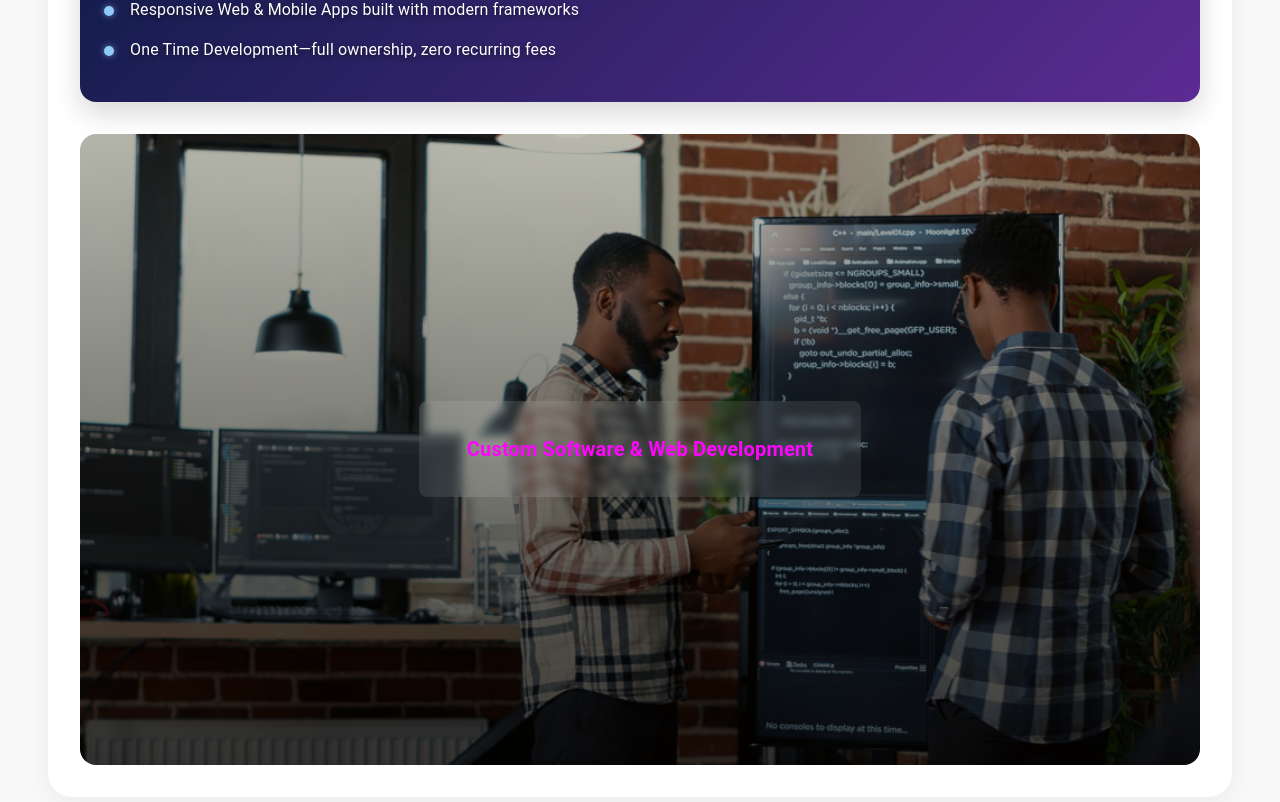
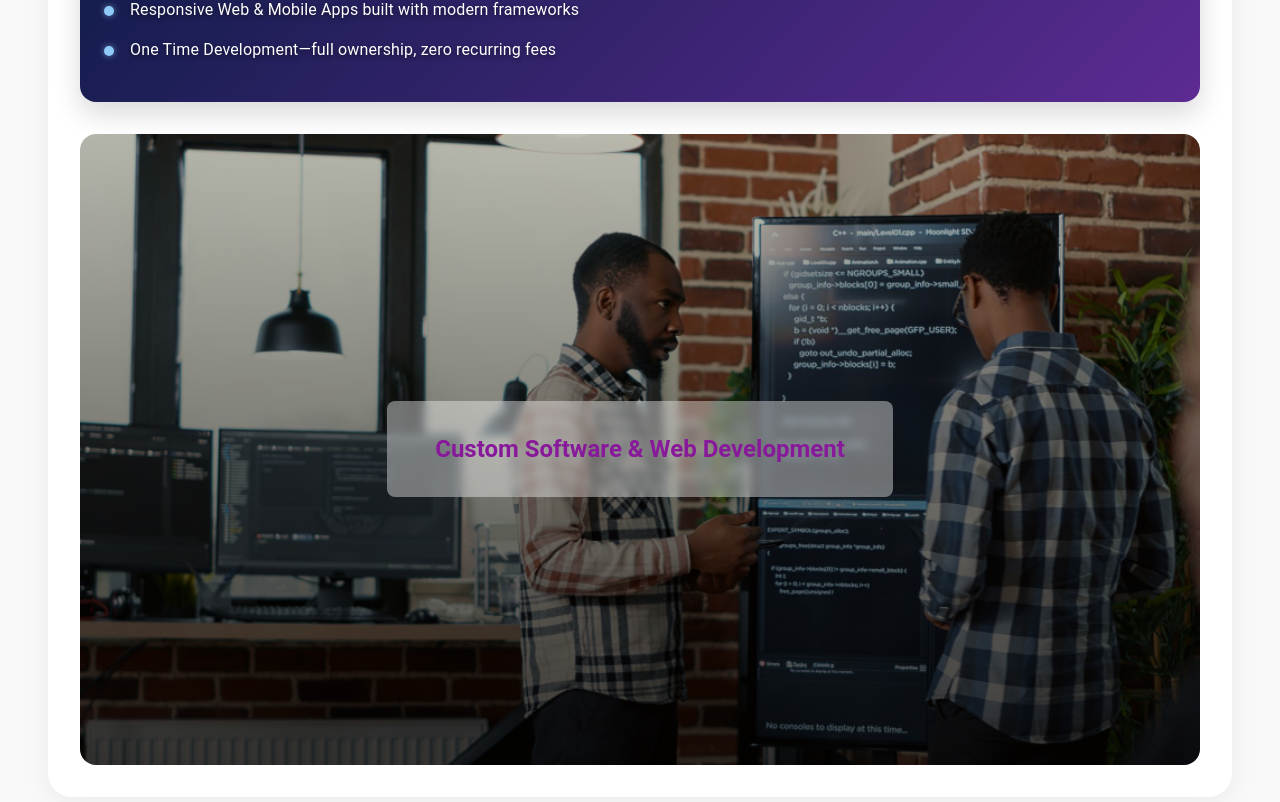
Before and after one commit to GodswillOJ/nimiTech, a React (Create React App) app in the folder client/: page /our-services in a window 1280 px wide. Shown: the part 758-1560 px from the top of the page. Built offline with nearby package versions, Linux system fonts and the light colour scheme; a web font is replaced by a local one.

Commit message:
updated home

```diff
--- a/client/package.json
+++ b/client/package.json
@@ -2,6 +2,7 @@
   "name": "client",
   "version": "0.1.0",
   "private": true,
+  "homepage": "/",
   "dependencies": {
     "20": "^3.1.9",
     "@emotion/react": "^11.14.0",
--- a/client/src/components/business/landing_page/BusinessItem.js
+++ b/client/src/components/business/landing_page/BusinessItem.js
@@ -257,10 +257,9 @@ const PartnerWithUs = ({ services }) => {
                 left: 0,
                 width: '100%',
                 height: '100%',
-                backgroundImage: `linear-gradient(rgba(0, 0, 0, 0.5), rgba(0,0,0,0.7)), url(${businessImages.AI_image})`,
+                backgroundImage: `linear-gradient(rgba(0, 0, 0, 0.5), rgba(0,0,0,0.7)), url(${businessImages.nimi_hero2})`,
                 backgroundSize: 'cover',
                 backgroundPosition: 'center',
-                filter: 'blur(10px)',
                 zIndex: 0,
                 transform: 'scale(1.1)',
               }}
@@ -274,7 +273,7 @@ const PartnerWithUs = ({ services }) => {
                 left: 0,
                 width: '100%',
                 height: '100%',
-                backgroundColor: 'rgba(0,0,0,0.4)',
+                backgroundColor: 'rgba(3, 77, 77, 0.4)',
                 zIndex: 0,
               }}
             />
--- a/client/src/pages/business/ServicesPage.jsx
+++ b/client/src/pages/business/ServicesPage.jsx
@@ -237,7 +237,7 @@ const Services = () => {
                 height="100%"
                 sx={{
                   background: 'linear-gradient(180deg, rgba(0,0,0,0.2), rgba(0,0,0,0.7))',
-                  color: '#fc07fb',
+                  color: '#88199a',
                   display: 'flex',
                   alignItems: 'center',
                   justifyContent: 'center',
@@ -246,15 +246,15 @@ const Services = () => {
                 }}
               >
                 <Typography
-                  variant="h6"
-                  fontWeight={600}
+                  variant="h5"
+                  fontWeight={'bold'}
                   sx={{
-                    background: 'rgba(255,255,255,0.1)',
+                    background: 'rgba(255, 255, 255, 0.4)',
                     px: 6,
                     py: 4,
                     borderRadius: 2,
                     backdropFilter: 'blur(4px)',
-                    fontSize: isSmallScreen ? '1rem' : '1.25rem',
+                    fontSize: isSmallScreen ? '1rem' : 'auto',
                   }}
                 >
                   {section.title}
--- a/client/src/pages/business/home.js
+++ b/client/src/pages/business/home.js
@@ -14,6 +14,7 @@ import {
   introText,
   services,
 } from '../../components/business/business_post/buisnessData.jsx';
+import CeoMessage from '../../components/business/CeoMessage/CeoMessage';
 import {
   BusinessPostItem,
   ClientReview,
@@ -24,10 +25,9 @@ import {
 } from '../../components/business/landing_page/BusinessItem';
 import ServiceUpdateTicker from '../../components/business/landing_page/ServiceUpdateTicker';
 import YoutubeEmbed from '../../components/business/landing_page/YoutubeEmbed';
-import CeoMessage from '../../components/business/CeoMessage/CeoMessage';
+import Faq from '../../components/Faqs/Faq';
 import Footer from '../../components/Footer/Footer';
 import { useGetBusinessPostsQuery } from '../../services/api';
-import Faq from '../../components/Faqs/Faq';
 import styles from '../blog/blog.module.scss';
 
 const GradientCard = lazy(() => import('../../components/blog/GradientCard/GradientCard'));
@@ -47,7 +47,7 @@ const HomePage = () => {
     ? postsToShow
     : showAllPosts
       ? postsToShow
-      : postsToShow.slice(0, 2);
+      : postsToShow.slice(0, 3);
 
   // Testimonials Carousel Settings
   const testimonialSettings = {
@@ -102,7 +102,7 @@ const HomePage = () => {
         </video>
         <div className="hero-overlay"></div>
         <div className="hero-text">
-          <h1 style={{ fontFamily: 'Montserrat, sans-serif' }}>
+          <h1 style={{ fontFamily: 'Montserrat, sans-serif', color: '#88199a' }}>
             {' '}
             We believe in harnessing technology to drive business success.
           </h1>
@@ -442,10 +442,9 @@ const HomePage = () => {
                   ? '1fr'
                   : isMediumScreen
                     ? 'repeat(2, 2fr)'
-                    : 'repeat(2, 1fr)',
+                    : 'repeat(3, 1fr)',
                 gridAutoRows: 'minmax(200px, auto)',
                 gap: '20px',
-                alignItems: 'center',
                 justifyItems: 'center',
                 paddingTop: isSmallScreen ? '70px' : '0',
               }}
@@ -486,11 +485,11 @@ const HomePage = () => {
             )}
           </div>
           {/* 📌 Left Side: Text & List Block */}
-          <div style={{ width: '100%' }}>
+          {/* <div style={{ width: '100%' }}>
             <div style={{ padding: isSmallScreen ? '20px' : '0' }}>
               <ServiceHighlights />
             </div>
-          </div>
+          </div> */}
         </div>
       </div>
 
@@ -550,7 +549,7 @@ const HomePage = () => {
             >
               <h1
                 style={{
-                  color: 'white',
+                  color: '#88199a',
                   fontSize: isSmallScreen ? '1.5rem' : '2.5rem',
                   fontWeight: 'bold',
                   textShadow: '2px 2px 8px rgba(0,0,0,0.8)',
```
Also changed, not shown: 1 other file (tests, documents, lock files or other folders).
